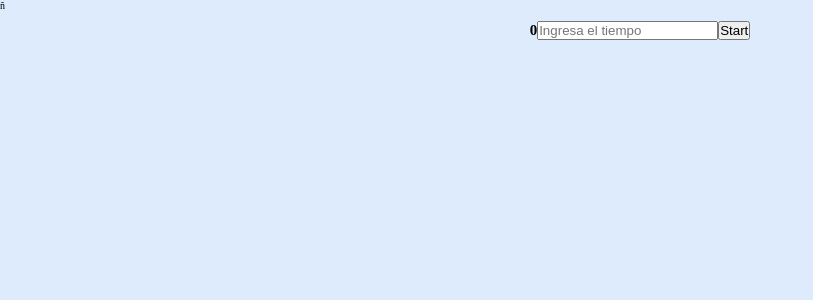
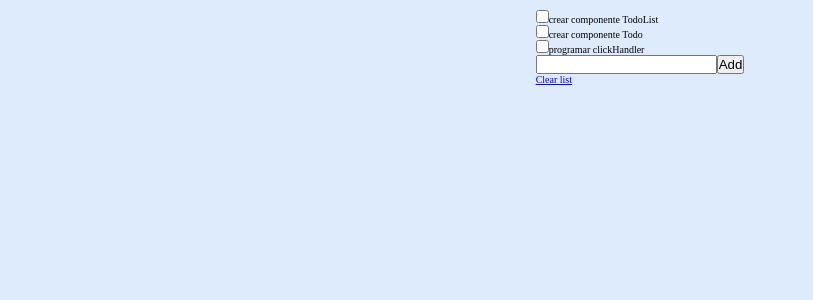
Before and after one commit to Rub4l1to/NorthCamp, a React (Create React App) app in the folder projects/_clock/: page / in a window 1280 px wide. Shown: the top 300 px of the page, without its empty margins (0-813 px from the left). Built offline with nearby package versions, Linux system fonts and the light colour scheme.

Commit message:
To Do List

```diff
--- a/projects/_clock/src/App.js
+++ b/projects/_clock/src/App.js
@@ -8,6 +8,7 @@ import { Fragment, useState } from "react";
 // import Listas from "./components/Listas";
 import FilmList from "./components/FilmList";
 import Cronometer from "./components/Cronometer";
+import TodoList from "./components/TodoList";
 
 function App() {
   const [people, setPeople] = useState([
@@ -20,7 +21,7 @@ function App() {
   ]);
 
   return (
-    <Fragment>ñ
+    <Fragment>
       <div className="app-container">
         <section className="container">
           {/*
@@ -31,7 +32,9 @@ function App() {
           <Forms /> */}
           {/* <FilmList /> */}
 
-          <Cronometer />
+          {/* <Cronometer /> */}
+          <TodoList />
+
         </section>
 
 
--- /dev/null
+++ b/projects/_clock/src/components/CheckBox.jsx
@@ -0,0 +1,21 @@
+import React, { useState } from "react";
+
+const CheckBox = ({ text }) => {
+  const [done, setDone] = useState(false);
+
+  return (
+    <div>
+      <label className={done ? "cross" : ""} htmlFor="option">
+        <input
+          onClick={() => !done ? setDone(true) : setDone(false)}
+          type="checkbox"
+          name="option"
+          value={text}
+        />
+        {text}
+      </label>
+    </div>
+  );
+};
+
+export default CheckBox;
--- a/projects/_clock/src/components/Cronometer.jsx
+++ b/projects/_clock/src/components/Cronometer.jsx
@@ -1,4 +1,5 @@
 import React, { Fragment, useEffect, useState } from "react";
+import { Segment } from "./Segment";
 
 const Cronometer = () => {
   const [time, setTime] = useState(0);
@@ -6,20 +7,29 @@ const Cronometer = () => {
 
   useEffect(() => {
     setTimeout(() => {
-        handleTransform(targetTime);
+      if (time) setTime(time - 1);
     }, 1000);
+
     return () => {
-      setTime(0);
+      clearTimeout();
     };
-  }, [targetTime]);
+  }, [time]);
 
-  const handleTransform = (seconds) => {
-    console.log(seconds);
+  const getTime = (getData) => {
+    let info = 0;
+    if (getData === "hours") info = Math.floor(time / (60 * 60));
+    if (getData === "minutes") info = Math.floor((time / 60) % 60);
+    if (getData === "seconds") info = time % 60;
+    return info < 10 ? "0" + info : info;
   };
 
   return (
     <Fragment>
-      <h2>{time}</h2>
+      <p className="clock__time">
+        <Segment {...{ value: getTime("hours") }} />:
+        <Segment {...{ value: getTime("minutes") }} />:
+        <Segment {...{ value: getTime("seconds") }} />
+      </p>
 
       <input
         type="number"
@@ -27,7 +37,13 @@ const Cronometer = () => {
         onChange={(e) => setTargetTime(e.target.value)}
       />
 
-      <button className="cronometer__button">Start</button>
+      <button
+        className="cronometer__button"
+        onClick={() => setTime(targetTime)}
+      >
+        {" "}
+        Start{" "}
+      </button>
     </Fragment>
   );
 };
--- /dev/null
+++ b/projects/_clock/src/components/TodoList.jsx
@@ -0,0 +1,36 @@
+import React, { useEffect, useState } from "react";
+import CheckBox from "./CheckBox";
+
+const TodoList = () => {
+  const [list, setList] = useState([
+    "crear componente TodoList",
+    "crear componente Todo",
+    "programar clickHandler",
+  ]);
+  const [option, setOption] = useState("");
+
+  const createToDo = () => setList([...list, option]);
+
+  return (
+    <div>
+      {list.map((item, index) => (
+        <CheckBox key={index} {...{ text: item }} />
+      ))}
+
+      <div>
+        <input
+          type="text"
+          onChange={(e) => setOption(e.target.value)}
+          value={option}
+        />
+        <input type="submit" onClick={createToDo} value="Add" />
+        <p onClick={() => setList([])}>
+          {" "}
+          <a href="#">Clear list</a>
+        </p>
+      </div>
+    </div>
+  );
+};
+
+export default TodoList;
--- a/projects/_clock/src/sass/components/_App.scss
+++ b/projects/_clock/src/sass/components/_App.scss
@@ -9,3 +9,11 @@
 .red{
   border: 1px solid red;
 }
+
+.cross{
+  text-decoration: line-through;
+}
+
+.normal{
+  text-decoration: none;
+}
--- a/projects/_clock/src/sass/components/_Clock.scss
+++ b/projects/_clock/src/sass/components/_Clock.scss
@@ -14,7 +14,8 @@
     @include flexbox(center, center);
   }
   &__value {
-    width: 30%;
+    // width: 30%;
+    padding: 0 5  px ;
     display: block;
   }
 }
```
